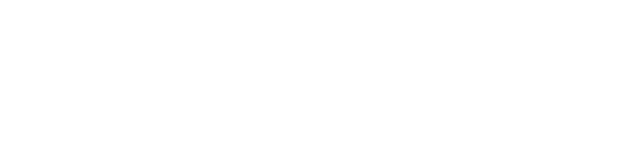
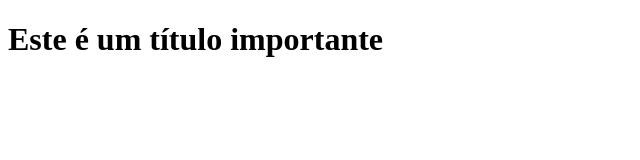
Before and after one commit to talissakrist/meu-projeto-curso, a plain HTML site: page 1_INTRO/index.html in a window 1280 px wide. Shown: the whole page, without its empty margins (0-640 px from the left). Drawn offline with Linux system fonts and the light colour scheme.

```diff
--- a/1_INTRO/index.html
+++ b/1_INTRO/index.html
@@ -3,9 +3,9 @@
 <head>
     <meta charset="UTF-8">
     <meta name="viewport" content="width=device-width, initial-scale=1.0">
-    <title>Este é um título</title>
+    <title>HTML fundamentos</title>
 </head>
 <body>
-
+    <h1>Este é um título importante</h1>
 </body>
 </html>
```
